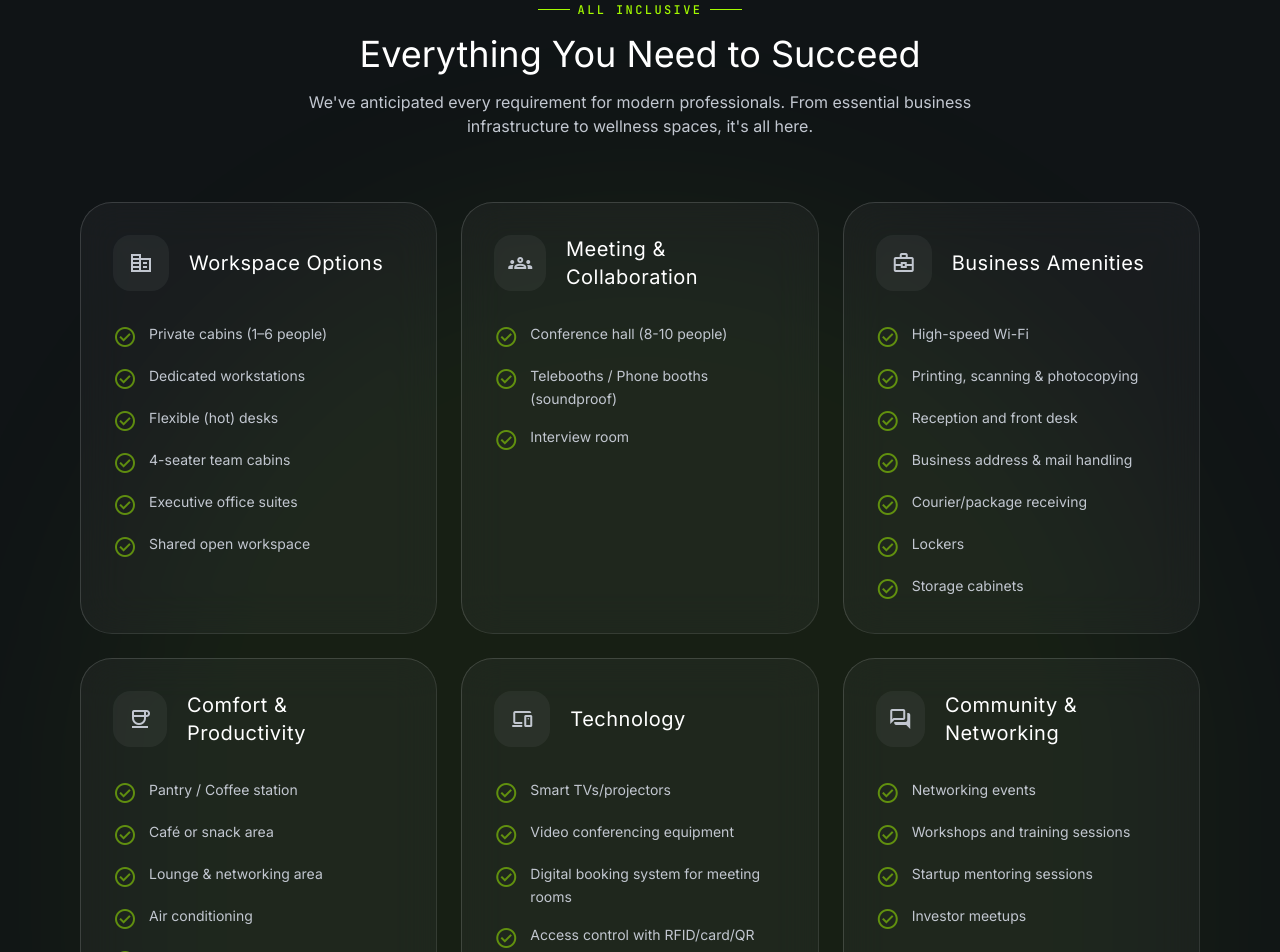
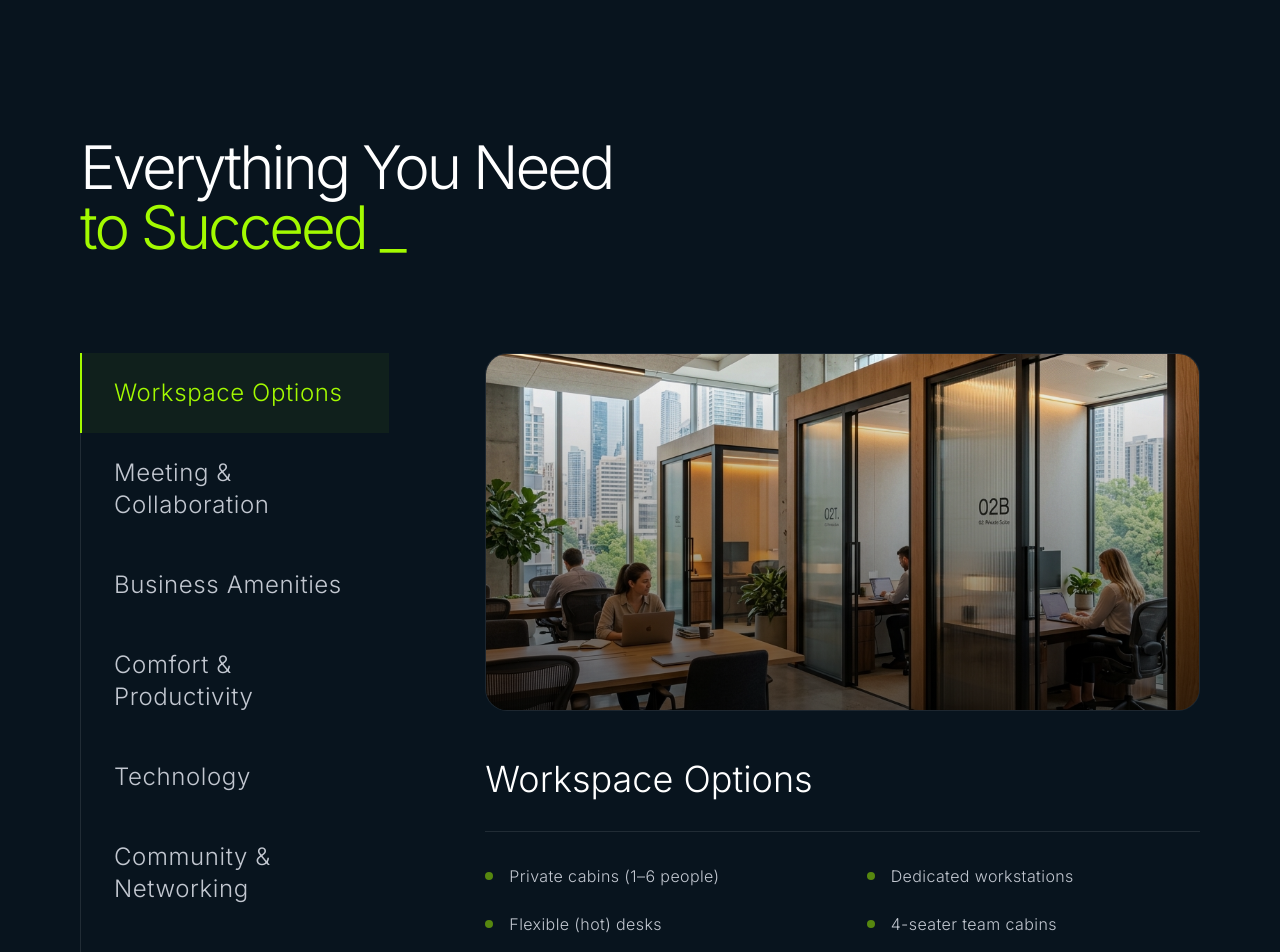
Before and after one commit to nexorasquare/nexora, a Next.js app: page /facilities in a window 1280 px wide. Shown: the part 2840-3792 px from the top of the page. Built offline with nearby package versions, Linux system fonts and the light colour scheme.

Commit message:
Redesign AmenitiesGrid to premium tabbed layout with lifestyle imagery and fix Technology image link

```diff
--- a/src/sections/facilities/AmenitiesGrid.tsx
+++ b/src/sections/facilities/AmenitiesGrid.tsx
@@ -1,101 +1,134 @@
 "use client";
 
-import React from "react";
+import React, { useState } from "react";
 import { Reveal } from "@/components/ui/Reveal";
+import Image from "next/image";
 
-export function AmenitiesGrid() {
 const amenities = [
   {
     category: "Workspace Options",
-      icon: "corporate_fare",
+    image: "/images/amenities/workspace_options.png",
     items: ["Private cabins (1–6 people)", "Dedicated workstations", "Flexible (hot) desks", "4-seater team cabins", "Executive office suites", "Shared open workspace"],
   },
   {
     category: "Meeting & Collaboration",
-      icon: "groups",
-      items: ["Conference hall (8-10 people)", "Telebooths / Phone booths (soundproof)", "Interview room"],
+    image: "https://images.unsplash.com/photo-1573164713988-8665fc963095?auto=format&fit=crop&q=80&w=1600",
+    items: ["Conference hall (8-10 people)", "Telebooths & Phone booths", "Interview room"],
   },
   {
     category: "Business Amenities",
-      icon: "business_center",
-      items: ["High-speed Wi-Fi", "Printing, scanning & photocopying", "Reception and front desk", "Business address & mail handling", "Courier/package receiving", "Lockers", "Storage cabinets"],
+    image: "https://images.unsplash.com/photo-1497215728101-856f4ea42174?auto=format&fit=crop&q=80&w=1600",
+    items: ["High-speed Wi-Fi", "Printing & photocopying", "Reception and front desk", "Mail handling", "Lockers & Storage cabinets"],
   },
   {
     category: "Comfort & Productivity",
-      icon: "coffee",
-      items: ["Pantry / Coffee station", "Café or snack area", "Lounge & networking area", "Air conditioning", "Drinking water", "Charging station"],
+    image: "https://images.unsplash.com/photo-1498654896293-37aacf113fd9?auto=format&fit=crop&q=80&w=1600",
+    items: ["Coffee station", "Café area", "Lounge & networking area", "Air conditioning", "Charging stations"],
   },
   {
     category: "Technology",
-      icon: "devices",
-      items: ["Smart TVs/projectors", "Video conferencing equipment", "Digital booking system for meeting rooms", "Access control with RFID/card/QR", "CCTV security", "Power backup (UPS/Inverter/Generator)"],
+    image: "https://images.unsplash.com/photo-1519389950473-47ba0277781c?auto=format&fit=crop&q=80&w=1600",
+    items: ["Smart TVs & projectors", "Video conferencing equipment", "Digital booking system", "RFID Access control", "CCTV security", "Power backup"],
   },
   {
     category: "Community & Networking",
-      icon: "forum",
-      items: ["Networking events", "Workshops and training sessions", "Startup mentoring sessions", "Investor meetups"],
+    image: "https://images.unsplash.com/photo-1522071820081-009f0129c71c?auto=format&fit=crop&q=80&w=1600",
+    items: ["Networking events", "Workshops and training", "Startup mentoring", "Investor meetups"],
   },
   {
     category: "Wellness",
-      icon: "self_improvement",
-      items: ["Quiet zone", "Prayer/Meditation room", "Wellness room", "Indoor plants", "Natural lighting"],
+    image: "https://images.unsplash.com/photo-1544367567-0f2fcb009e0b?auto=format&fit=crop&q=80&w=1600",
+    items: ["Quiet zone", "Prayer room", "Wellness room", "Indoor plants", "Natural lighting"],
   },
   {
     category: "Additional Services",
-      icon: "support_agent",
-      items: ["Virtual office packages", "Company registration assistance", "GST and accounting support", "Legal consultation", "HR and recruitment assistance", "Digital marketing support"],
+    image: "https://images.unsplash.com/photo-1600880292203-757bb62b4baf?auto=format&fit=crop&q=80&w=1600",
+    items: ["Virtual office packages", "Company registration", "GST & accounting support", "Legal consultation", "Digital marketing"],
   },
   {
     category: "Premium Features",
-      icon: "star",
-      items: ["Podcast/Content creation studio", "Photography corner", "Library/Reading zone", "Gaming/Relaxation area"],
+    image: "https://images.unsplash.com/photo-1598257006458-087169a1f08d?auto=format&fit=crop&q=80&w=1600",
+    items: ["Podcast studio", "Photography corner", "Library zone", "Relaxation area"],
   },
 ];
 
+export function AmenitiesGrid() {
+  const [activeIndex, setActiveIndex] = useState(0);
+  const activeTab = amenities[activeIndex];
+
   return (
-    <section className="px-margin-mobile md:px-margin-desktop max-w-container-max mx-auto mb-section-padding">
+    <section className="py-24 md:py-36 bg-surface px-margin-mobile md:px-margin-desktop border-y border-white/5">
+      <div className="max-w-container-max mx-auto">
         <Reveal>
-        <div className="text-center mb-16">
-          <div className="font-label-sm text-label-sm text-primary-fixed mb-4 uppercase tracking-[0.2em] inline-flex items-center gap-2">
-            <span className="w-8 h-[1px] bg-primary-fixed"></span>
-            All Inclusive
-            <span className="w-8 h-[1px] bg-primary-fixed"></span>
-          </div>
-          <h2 className="font-headline-lg text-3xl md:text-4xl text-white mb-4">Everything You Need to Succeed</h2>
-          <p className="font-body-md text-secondary max-w-2xl mx-auto">
-            We've anticipated every requirement for modern professionals. From essential business infrastructure to wellness spaces, it's all here.
-          </p>
+          <div className="mb-16 md:mb-24">
+            <h2 className="font-display-md text-4xl md:text-5xl lg:text-6xl text-primary font-light tracking-tighter">
+              Everything You Need <br className="hidden md:block" />
+              <span className="text-primary-fixed">to Succeed _</span>
+            </h2>
           </div>
         </Reveal>
 
-      <div className="relative">
-        {/* Ambient background glow */}
-        <div className="absolute inset-0 bg-primary-fixed/5 blur-[100px] rounded-full pointer-events-none -z-10"></div>
+        <div className="grid grid-cols-1 lg:grid-cols-12 gap-12 lg:gap-24">
 
-        <div className="grid grid-cols-1 md:grid-cols-2 lg:grid-cols-3 gap-6">
-          {amenities.map((group, index) => (
-            <Reveal delay={index * 50} key={index}>
-              <div className="glass-panel p-8 rounded-[2rem] h-full flex flex-col border border-white/5 hover:border-primary-fixed/40 hover:-translate-y-2 hover:shadow-[0_0_40px_rgba(163,250,0,0.1)] hover:bg-gradient-to-b hover:from-white/10 hover:to-white/0 transition-all duration-500 group relative overflow-hidden">
-                {/* Subtle top highlight on hover */}
-                <div className="absolute top-0 left-0 w-full h-[1px] bg-gradient-to-r from-transparent via-primary-fixed/50 to-transparent opacity-0 group-hover:opacity-100 transition-opacity duration-500"></div>
+          {/* Left Sidebar Navigation */}
+          <div className="lg:col-span-4 flex flex-col gap-0 border-l border-white/10">
+            {amenities.map((group, index) => {
+              const isActive = index === activeIndex;
+              return (
+                <button
+                  key={index}
+                  onClick={() => setActiveIndex(index)}
+                  className={`text-left px-8 py-6 transition-all duration-500 border-l-2 relative -ml-[1px]
+                    ${isActive
+                      ? "border-primary-fixed text-primary-fixed bg-primary-fixed/5"
+                      : "border-transparent text-secondary hover:text-primary hover:bg-white/5"
+                    }
+                  `}
+                >
+                  <span className={`font-display-sm text-xl md:text-2xl font-light tracking-wide ${isActive ? "" : ""}`}>
+                    {group.category}
+                  </span>
+                </button>
+              );
+            })}
+          </div>
 
-                <div className="flex items-center gap-5 mb-8">
-                  <div className="w-14 h-14 rounded-2xl bg-white/5 flex items-center justify-center group-hover:scale-110 group-hover:bg-primary-fixed/20 group-hover:shadow-[0_0_20px_rgba(163,250,0,0.2)] transition-all duration-500">
-                    <span className="material-symbols-outlined text-3xl text-secondary group-hover:text-primary-fixed transition-colors duration-500">{group.icon}</span>
+          {/* Right Content Area */}
+          <div className="lg:col-span-8 flex flex-col overflow-hidden">
+            {/* The Image */}
+            <div className="relative w-full aspect-[16/9] lg:aspect-[2/1] overflow-hidden rounded-3xl mb-12 bg-surface-container-lowest border border-white/10">
+              <Image
+                key={activeTab.image} // Force re-render/animation on image change
+                src={activeTab.image}
+                alt={activeTab.category}
+                fill
+                className="object-cover animate-in fade-in zoom-in-105 duration-1000 ease-out"
+              />
+              <div className="absolute inset-0 bg-gradient-to-t from-black/60 to-transparent"></div>
             </div>
-                  <h3 className="font-headline-md text-xl text-white tracking-wide">{group.category}</h3>
-                </div>
-                <ul className="space-y-4 flex-1">
-                  {group.items.map((item, idx) => (
-                    <li key={idx} className="flex items-start gap-3 text-secondary text-sm group/item cursor-default">
-                      <span className="material-symbols-outlined text-primary-fixed/50 text-lg mt-0.5 group-hover/item:text-primary-fixed group-hover/item:scale-110 transition-all duration-300">check_circle</span>
-                      <span className="leading-relaxed font-body-md group-hover/item:text-white group-hover/item:translate-x-1 transition-all duration-300">{item}</span>
+
+            {/* Title and List */}
+            <div
+              key={activeTab.category}
+              className="animate-in fade-in slide-in-from-bottom-8 duration-700 ease-out"
+            >
+              <h3 className="font-display-md text-3xl md:text-4xl text-primary font-light mb-8">
+                {activeTab.category}
+              </h3>
+
+              <div className="w-full h-[1px] bg-white/10 mb-8"></div>
+
+              <ul className="grid grid-cols-1 md:grid-cols-2 gap-y-6 gap-x-12">
+                {activeTab.items.map((item, idx) => (
+                  <li key={idx} className="flex items-center text-secondary">
+                    <span className="w-2 h-2 rounded-full bg-primary-fixed/50 mr-4"></span>
+                    <span className="font-body-sm text-sm md:text-base tracking-wide font-light">{item}</span>
                   </li>
                 ))}
               </ul>
             </div>
-            </Reveal>
-          ))}
+          </div>
+
         </div>
       </div>
     </section>
```
Also changed, not shown: public/images/amenities/workspace_options.png (added). Lines whose indentation alone changed are shown as unchanged.
